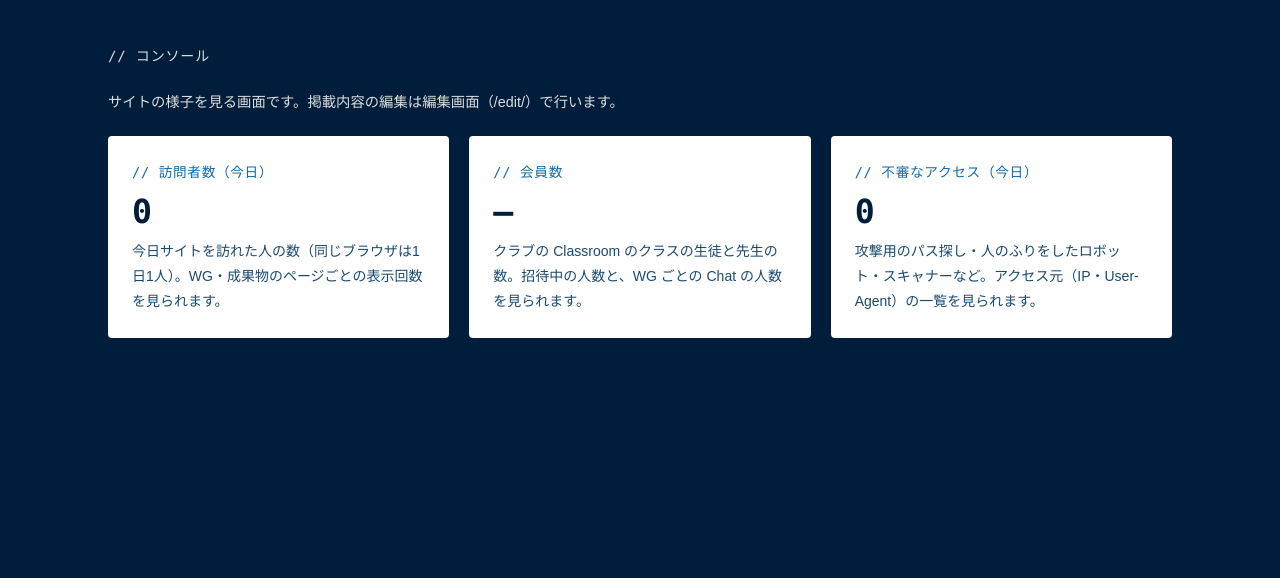
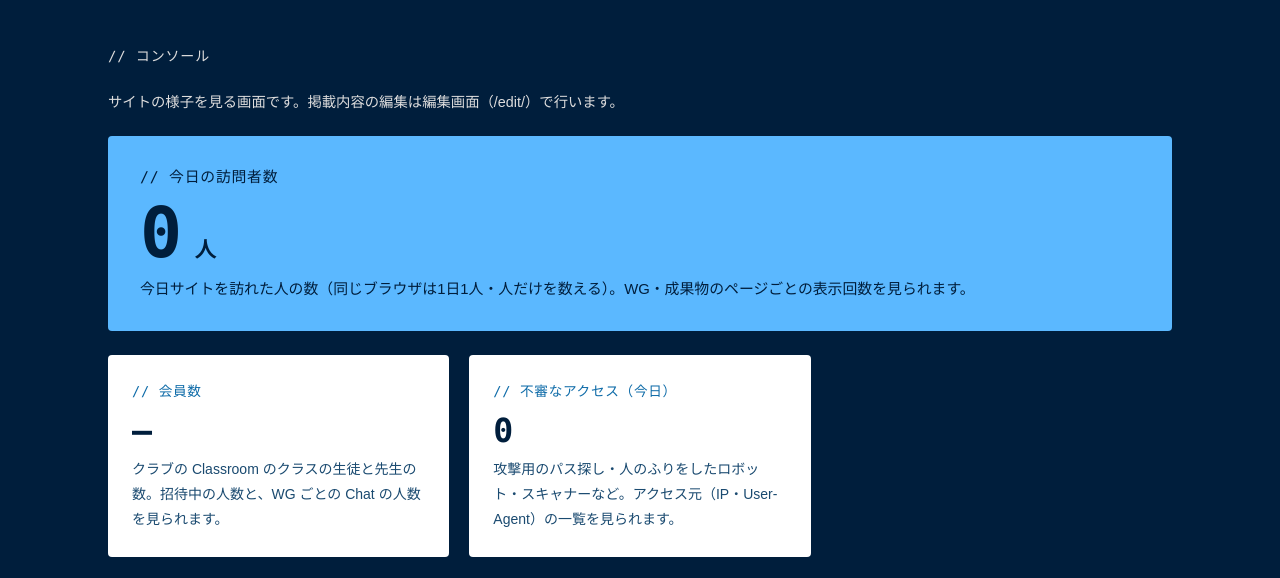
Before and after one commit to funITclub/homepage, a Django app: page /console/ in a window 1280 px wide. Shown: the part 57-635 px from the top of the page. Run offline with Django 5.2, Linux system fonts and the light colour scheme; the visitor is signed in with stand-in values (Sample User, id 1); data comes from the database, SQL or seed files in the repository; data that the repository does not hold is empty.

Commit message:
コンソールの訪問者数を目立たせ、不審なアクセスは回数に関わらずすべて残す (#32)
- 訪問者数：コンソールのトップとページビューの画面のいちばん上に、大きな数字で出す
- 不審なアクセス：同じ IP・同じ種類は1日 50 件までという上限をなくし、すべて残す。
  一覧は 500 件で切らず、200 件ずつページを分けて全部見られるようにする

Co-authored-by: hirahira <hirahiratriangle@gmail.com>
Co-authored-by: Claude Opus 5.5 <noreply@anthropic.com>

```diff
--- a/console/suspicious.py
+++ b/console/suspicious.py
@@ -14,7 +14,7 @@
 #
 # 「個人情報をシステムに持たない」方針の例外として、不審なものだけ IP・User-Agent・パス・日時を残し、
 # SuspiciousAccess.KEEP_DAYS で消す。ログイン中の運営のアクセスは残さない。
-# 記録に失敗してもページは返す。同じ IP・同じ種類は1日 DAILY_LIMIT 件までにする（表が埋まらないように）。
+# 記録に失敗してもページは返す。回数に上限はなく、不審なアクセスはすべて残す。
 
 import ipaddress
 import logging
@@ -30,9 +30,6 @@ from home.netutils import client_ip
 from .models import PendingView, SuspiciousAccess
 
 logger = logging.getLogger(__name__)
-
-#: 同じ IP・同じ種類を1日に残す件数
-DAILY_LIMIT = 50
 
 #: 知らせを待つ時間（秒）。これを過ぎても知らせが無ければ「人のふりをしたロボット」とする
 PENDING_SECONDS = 30 * 60
@@ -72,15 +69,11 @@ def _agent(request):
 
 
 def record(request, kind, ip=None, path=None):
-    """1件残す。ログイン中の運営と、1日の上限を超えた分は残さない。"""
+    """1件残す。ログイン中の運営は残さない。回数に上限は設けない。"""
     if is_staff(request):
         return
     ip = ip or client_ip(request) or None
     try:
-        key = f'suspicious:{timezone.localdate()}:{kind}:{ip}'
-        if cache.get(key, 0) >= DAILY_LIMIT:
-            return
-        cache.set(key, cache.get(key, 0) + 1, 24 * 60 * 60)
         SuspiciousAccess.objects.create(
             created_at=timezone.now(), kind=kind, ip=ip, user_agent=_agent(request),
             method=request.method[:10], path=(path or request.path)[:255])
--- a/console/templates/console/index.html
+++ b/console/templates/console/index.html
@@ -12,13 +12,13 @@
             サイトの様子を見る画面です。掲載内容の編集は編集画面（/edit/）で行います。
         </p>
 
+        <a class="card visitors-hero" href="{% url 'console:pageviews' %}">
+            <span class="visitors-label">// 今日の訪問者数</span>
+            <span class="visitors-count">{{ today_visitors }}<small> 人</small></span>
+            <span class="visitors-desc">今日サイトを訪れた人の数（同じブラウザは1日1人・人だけを数える）。WG・成果物のページごとの表示回数を見られます。</span>
+        </a>
+
         <div class="grid-3">
-
-            <a class="card menu-card" href="{% url 'console:pageviews' %}">
-                <span class="menu-label">// 訪問者数（今日）</span>
-                <span class="menu-count">{{ today_visitors }}</span>
-                <span class="menu-desc">今日サイトを訪れた人の数（同じブラウザは1日1人）。WG・成果物のページごとの表示回数を見られます。</span>
-            </a>
 
             <a class="card menu-card" href="{% url 'console:members' %}">
                 <span class="menu-label">// 会員数</span>
--- a/console/views.py
+++ b/console/views.py
@@ -7,6 +7,7 @@ from urllib.parse import urlsplit
 from django.conf import settings
 from django.contrib.auth.decorators import login_not_required
 from django.contrib.auth.mixins import LoginRequiredMixin
+from django.core.paginator import Paginator
 from django.db.models import Count, Max, Q
 from django.http import HttpResponse
 from django.utils import timezone
@@ -254,8 +255,8 @@ class SuspiciousView(ConsoleMixin, TemplateView):
     template_name = 'console/suspicious.html'
     section = 'suspicious'
 
-    #: 一覧に出す件数
-    LIMIT = 500
+    #: 一覧の1ページの件数（記録はすべて残し、ページを分けて全部見られるようにする）
+    PER_PAGE = 200
 
     def get_context_data(self, **kwargs):
         context = super().get_context_data(**kwargs)
@@ -285,9 +286,7 @@ class SuspiciousView(ConsoleMixin, TemplateView):
             'kind': kind,
             'ip': ip,
             'top_ips': top_ips,
-            'rows': rows[:self.LIMIT],
-            'count': rows.count(),
-            'limit': self.LIMIT,
+            'page': Paginator(rows, self.PER_PAGE).get_page(self.request.GET.get('page')),
             'keep_days': SuspiciousAccess.KEEP_DAYS,
         })
         return context
--- a/static/css/funitclub.css
+++ b/static/css/funitclub.css
@@ -895,6 +895,49 @@ a:hover {
     color: var(--ink-2);
 }
 
+/* 運営コンソールの「今日の訪問者数」。いちばん目立たせる */
+
+.visitors-hero {
+    display: flex;
+    flex-direction: column;
+    gap: 4px;
+    margin-bottom: 24px;
+    padding: 28px 32px;
+    background: var(--accent);
+    border-color: var(--accent);
+}
+
+a.visitors-hero:hover {
+    text-decoration: none;
+    outline: 2px solid #FFFFFF;
+}
+
+.visitors-label {
+    font-family: var(--mono);
+    font-size: .85rem;
+    letter-spacing: .05em;
+    color: var(--navy);
+}
+
+.visitors-count {
+    font-family: var(--mono);
+    font-size: 4rem;
+    font-weight: 700;
+    line-height: 1.1;
+    color: var(--navy);
+}
+
+.visitors-count small {
+    font-size: 1.2rem;
+    font-weight: 600;
+}
+
+.visitors-desc {
+    font-size: .85rem;
+    line-height: 1.8;
+    color: var(--navy);
+}
+
 .editor-table-wrap {
     overflow-x: auto;
 }
```
Also changed, not shown: console/templates/console/pageviews.html (+6 -1 lines), console/templates/console/suspicious.html (+9 -3 lines), console/tests.py (+21 -9 lines), README.md.
